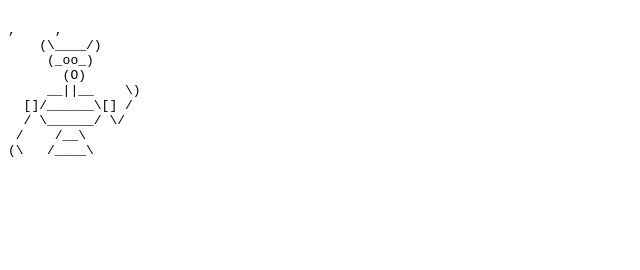
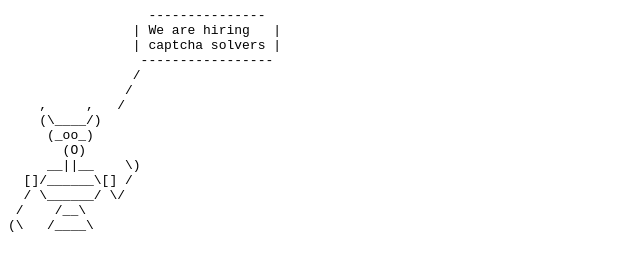
Before and after one commit to deadmachines/deadmachines.github.io, a plain HTML site: page index.html in a window 1280 px wide. Shown: the whole page, without its empty margins (0-640 px from the left). Drawn offline with Linux system fonts and the light colour scheme.

Commit message:
Update index.html

```diff
--- a/index.html
+++ b/index.html
@@ -1,6 +1,11 @@
 <pre>
-
-,     ,
+                  ---------------
+                | We are hiring   |
+                | captcha solvers |
+                 -----------------
+                /
+               /
+    ,     ,   /
     (\____/)
      (_oo_)
        (O)
```
